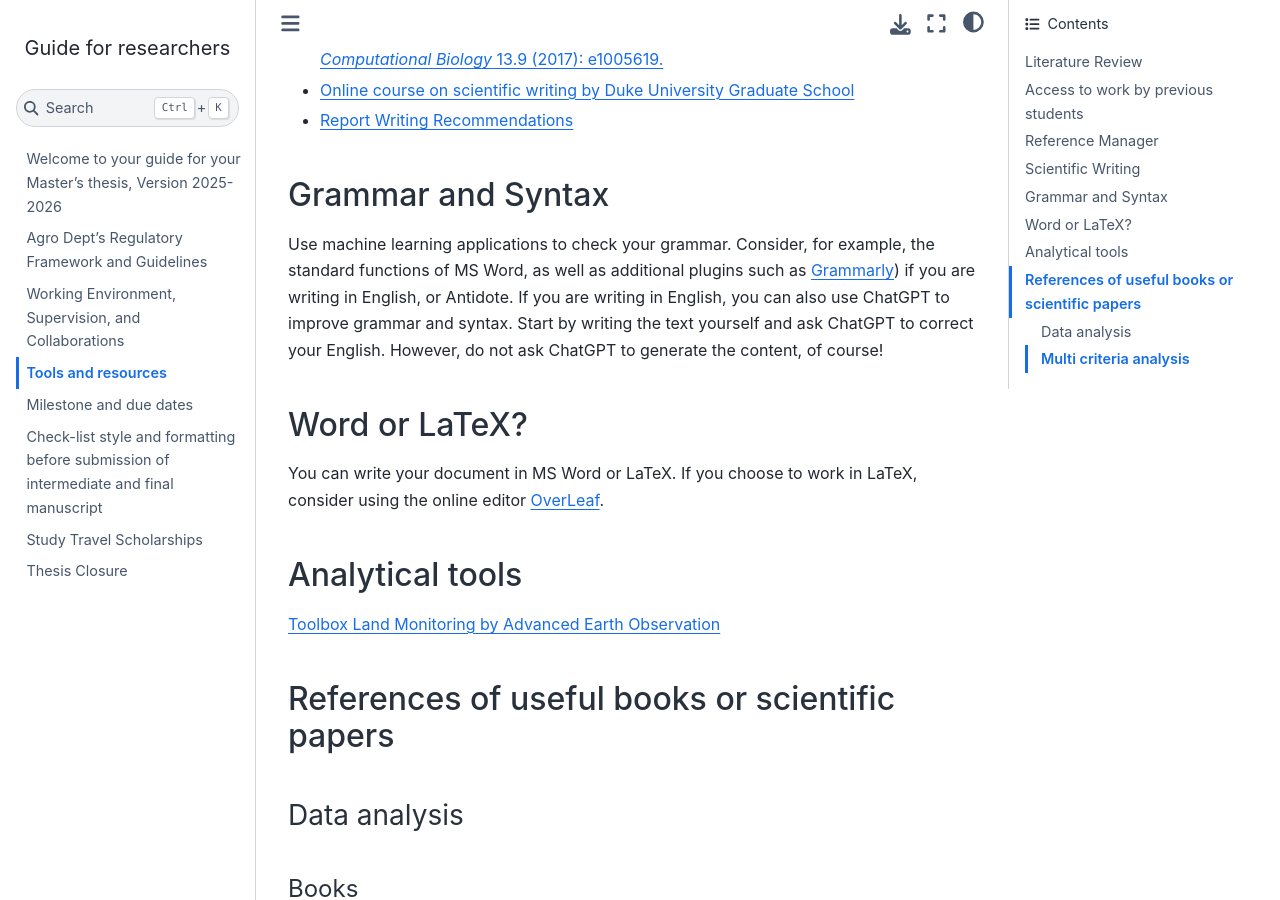
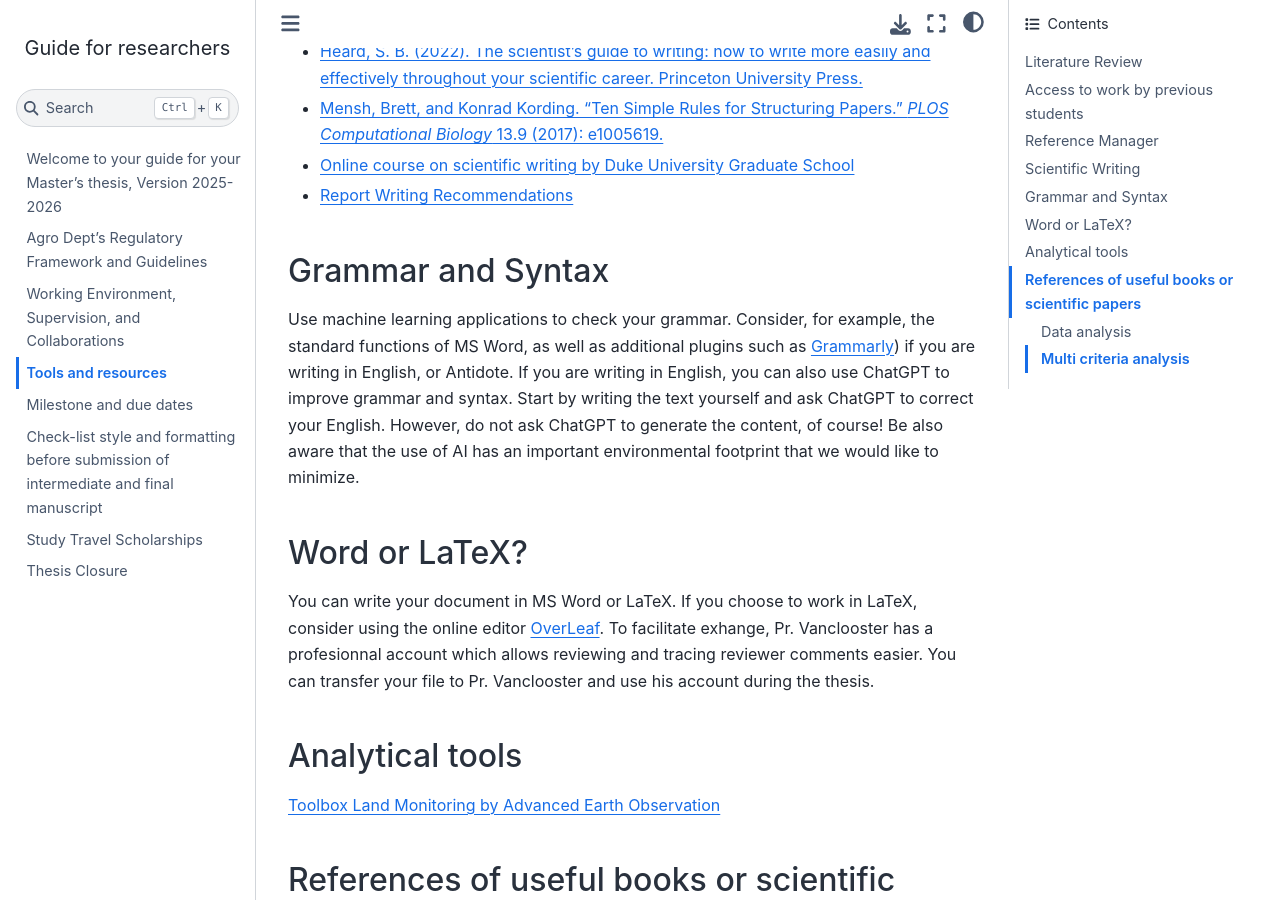
Before and after one commit to GERUlab/guide4researchers, a Jupyter Book: the page built from chapter3.md, in a window 1280 px wide and 900 px high, scrolled down 1609 px. Built offline with Jupyter Book 1.0.4 settings and Sphinx 7.4.7 and the Sphinx Book theme 1.1.4, drawn with Linux system fonts in a browser that asks for light colours; some of the changed text lies outside the part shown.

Commit message:
Update chapter3.md

```diff
--- a/chapter3.md
+++ b/chapter3.md
@@ -12,9 +12,9 @@
   Also, note that you can ask your supervisor to purchase (e-)books that you cannot find in these libraries.
 
 ## Access to work by previous students
-WARNING : master's thesis are not peer-reviewed and often contain errors. Read with a critial mind, and always expand your search to peer-reviewed scientific litterature.
-[Dial](https://dial.uclouvain.be/memoire/ucl/)
-[Oasis](smb://oasis.uclouvain.be/dfs/groups/e/elie)
+WARNING : master's thesis are not peer-reviewed and often contain errors. Read with a critial mind, and always expand your search to peer-reviewed scientific litterature. Acces to previous master thesis can be obtained using the following links:
+- [Dial](https://dial.uclouvain.be/memoire/ucl/)
+- [Oasis](smb://oasis.uclouvain.be/dfs/groups/e/elie)
 
 ## Reference Manager
   A reference manager such as Zotero allows for more efficient management of academic literature. Such a program helps collect, organize, and manage bibliographic references effectively. It also facilitates the search and extraction of relevant data. Furthermore, it allows you to automatically generate citations and bibliographies that comply with citation standards in your thesis document, whether in Word or LaTeX. Its use is essential.
@@ -34,11 +34,10 @@ WARNING : master's thesis are not peer-reviewed and often contain errors. Read w
 
 
 ## Grammar and Syntax
-  Use machine learning applications to check your grammar. Consider, for example, the standard functions of MS Word, as well as additional plugins such as [Grammarly](https://app.grammarly.com/)) if you are writing in English, or Antidote. If you are writing in English, you can also use ChatGPT to improve grammar and syntax. Start by writing the text yourself and ask ChatGPT to correct your English. However, do not ask ChatGPT to generate the content, of course!
+  Use machine learning applications to check your grammar. Consider, for example, the standard functions of MS Word, as well as additional plugins such as [Grammarly](https://app.grammarly.com/)) if you are writing in English, or Antidote. If you are writing in English, you can also use ChatGPT to improve grammar and syntax. Start by writing the text yourself and ask ChatGPT to correct your English. However, do not ask ChatGPT to generate the content, of course! Be also aware that the use of AI has an important environmental footprint that we would like to minimize.
 
 ## Word or LaTeX?
-  You can write your document in MS Word or LaTeX. If you choose to work in LaTeX, consider using the online editor [OverLeaf](https://www.overleaf.com).
-
+  You can write your document in MS Word or LaTeX. If you choose to work in LaTeX, consider using the online editor [OverLeaf](https://www.overleaf.com). To facilitate exhange, Pr. Vanclooster has a profesionnal account which allows reviewing and tracing reviewer comments easier. You can transfer your file to Pr. Vanclooster and use his account during the thesis.
 
 ## Analytical tools
 
```
